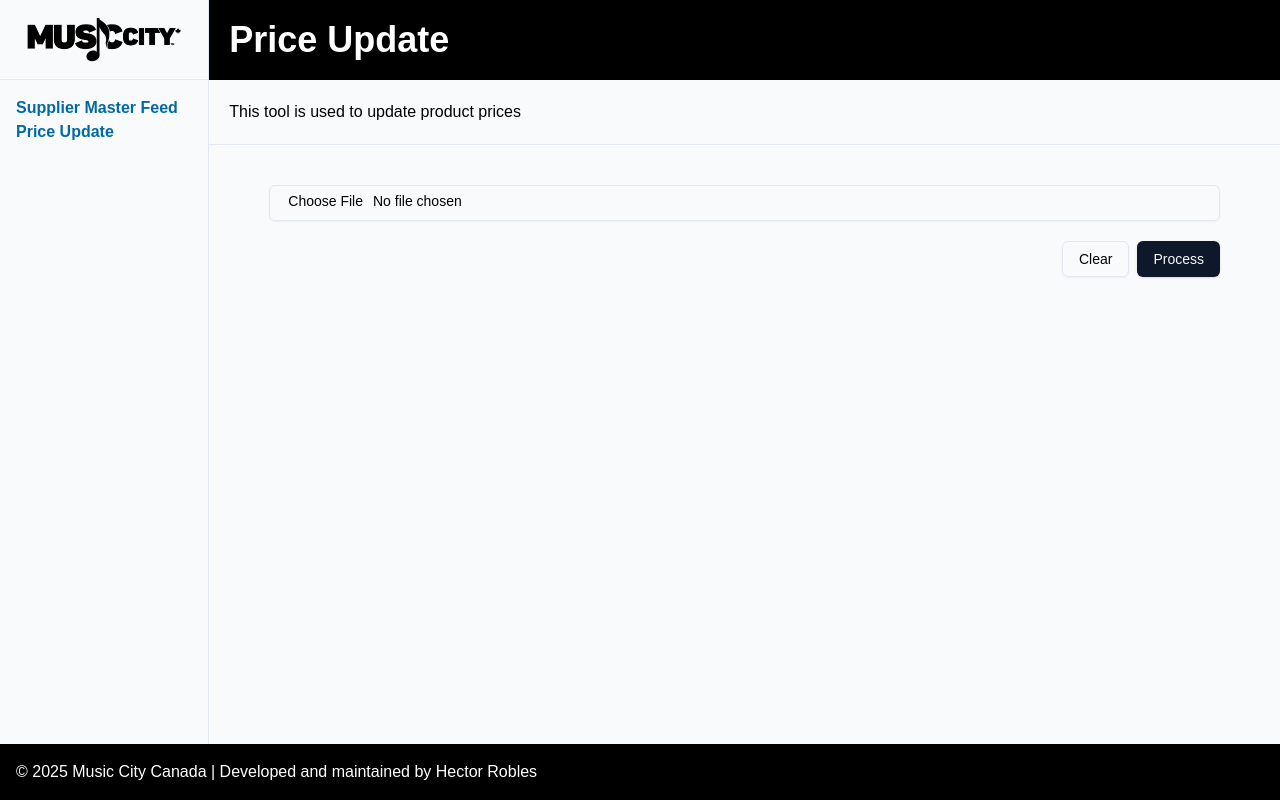
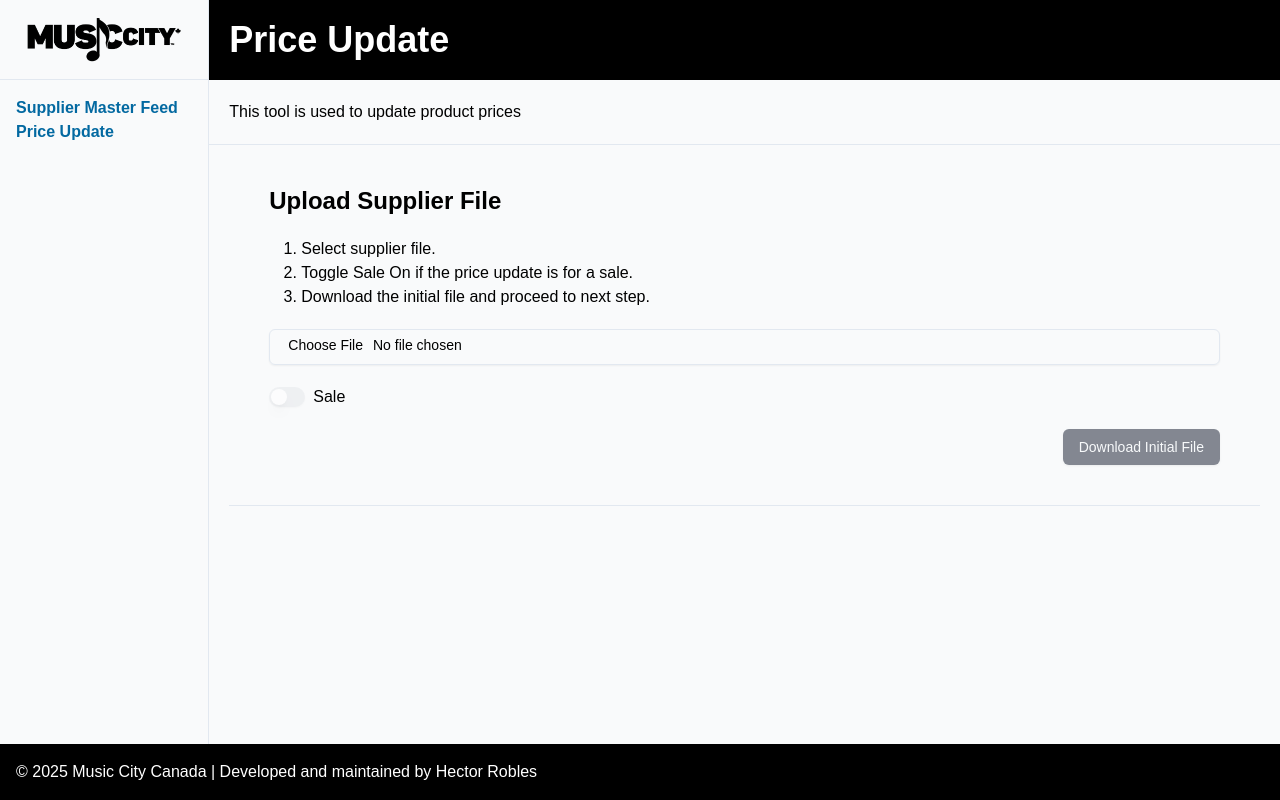
Before and after one commit to htrobles/mcc-tools-next, a Next.js app: page /price-update in a window 1280 px wide. Built offline with nearby package versions, Linux system fonts and the light colour scheme.

Commit message:
add music nomad logic. refactor and include sections

```diff
--- a/package.json
+++ b/package.json
@@ -13,6 +13,7 @@
     "@radix-ui/react-icons": "^1.3.0",
     "@radix-ui/react-select": "^2.1.1",
     "@radix-ui/react-slot": "^1.1.0",
+    "@radix-ui/react-switch": "^1.1.0",
     "@radix-ui/react-toast": "^1.2.1",
     "class-variance-authority": "^0.7.0",
     "clsx": "^2.1.1",
--- a/src/app/layout.tsx
+++ b/src/app/layout.tsx
@@ -4,9 +4,6 @@ import './globals.css';
 import Sidebar from '@/components/Sidebar';
 import moment from 'moment';
 import { Toaster } from '@/components/ui/toaster';
-import { useCallback } from 'react';
-import { useRouter } from 'next/router';
-import PageHeader from '@/components/PageHeader';
 
 const geistSans = localFont({
   src: './fonts/GeistVF.woff',
--- a/src/app/price-update/page.tsx
+++ b/src/app/price-update/page.tsx
@@ -1,114 +1,23 @@
 'use client';
 
 import PageLayout from '@/components/PageLayout';
-import { Button } from '@/components/ui/button';
-import { Input } from '@/components/ui/input';
-import { toast } from '@/hooks/use-toast';
+import PriceUpdateStep1 from '@/components/priceUpdate/PriceUpdateStep1';
 import usePriceUpdateFiles from '@/hooks/usePriceUpdateFiles';
-import { readExcelFile } from '@/utils/fileProcessors';
-import { processError } from '@/utils/helpers';
-import getPriceUpdateHeaders from '@/utils/priceUpdate/getPriceUpdateHeaders';
-import { downloadCSV } from '@/utils/supplyFeed/csvUtils';
-import React, { useCallback, useState } from 'react';
+import React from 'react';
 
 export default function PriceUpdatePage() {
-  const { file, addFile, deleteFile } = usePriceUpdateFiles();
-  const [excludedTopRows, setExcludedTopRows] = useState(0);
-
-  const handleAddFile = (event: React.ChangeEvent<HTMLInputElement>) => {
-    try {
-      const files = Array.from(event.target.files || []);
-      addFile(files[0]);
-    } catch (error) {
-      processError('Error adding file', error);
-    }
-  };
-
-  const handleUpdateExcludedRows = (e: React.ChangeEvent<HTMLInputElement>) => {
-    const value = e.target.value;
-
-    if (value) {
-      setExcludedTopRows(parseInt(value));
-    } else {
-      setExcludedTopRows(0);
-    }
-  };
-
-  const handleProcessFile = useCallback(async () => {
-    if (!file) {
-      toast({
-        variant: 'destructive',
-        title: 'No file found',
-        description: 'Please select a file.',
-      });
-
-      return;
-    }
-
-    const content = (await readExcelFile(file))
-      .slice(excludedTopRows)
-      .filter((row) => row.length);
-    const headers = getPriceUpdateHeaders(content);
-    const columnIndexes = headers?.map(({ index }) => index);
-
-    const rows = content.slice(1).map((row) => {
-      return columnIndexes?.map((i) => row[i]).join(',');
-    });
-
-    const headerRow = headers?.map((header) => header.label).join(',');
-
-    const entries = [headerRow, ...rows].join('\n');
-
-    downloadCSV(entries, 'price-update-test');
-  }, [file, excludedTopRows]);
+  const { file, addFile, isSale, setIsSale, processFile } =
+    usePriceUpdateFiles();
 
   return (
     <PageLayout>
-      <div className="lg:px-10 space-y-5">
-        <Input
-          type="file"
-          placeholder="Select a file"
-          onChange={handleAddFile}
-        />
-        {!!file && (
-          <>
-            {/* <div className="flex space-x-2 items-center">
-              <div>
-                <FileIcon />
-              </div>
-              <div>{file?.name}</div>
-              <div>
-                <X
-                  className="text-destructive hover:text-black transition-colors cursor-pointer"
-                  onClick={deleteFile}
-                />
-              </div>
-            </div> */}
-            <div className="flex gap-x-2 items-center">
-              <label htmlFor="excluded-rows">
-                Number of top rows to exclude:
-              </label>
-              <Input
-                id="excluded-rows"
-                name="excludedRows"
-                type="number"
-                placeholder="Enter a number"
-                value={excludedTopRows}
-                onChange={handleUpdateExcludedRows}
-                min={0}
-                step={1}
-                className="w-40"
-              />
-            </div>
-          </>
-        )}
-        <div className="space-x-2 text-right">
-          <Button variant="outline" onClick={deleteFile}>
-            Clear
-          </Button>
-          <Button onClick={handleProcessFile}>Process</Button>
-        </div>
-      </div>
+      <PriceUpdateStep1
+        file={file}
+        onAddFile={addFile}
+        onProcessFile={processFile}
+        isSale={isSale}
+        onUpdateIsSale={setIsSale}
+      />
     </PageLayout>
   );
 }
--- a/src/components/FileUpload.tsx
+++ b/src/components/FileUpload.tsx
@@ -29,7 +29,7 @@ export default function FileUpload({
         processError('Error adding file.', error);
       }
     },
-    [addFiles]
+    [addFiles, multiple]
   );
 
   const onFileSelect = useCallback(
--- a/src/components/PageHeader.tsx
+++ b/src/components/PageHeader.tsx
@@ -1,7 +1,7 @@
 'use client';
 
 import routes from '@/constants/routes';
-import { usePathname, useRouter } from 'next/navigation';
+import { usePathname } from 'next/navigation';
 import React, { useCallback, useEffect, useState } from 'react';
 
 export default function PageHeader() {
@@ -18,7 +18,7 @@ export default function PageHeader() {
 
   useEffect(() => {
     getPageDetails();
-  }, [path]);
+  }, [getPageDetails, path]);
 
   return (
     <div className="h-[80px] p-5 bg-black">
--- a/src/components/Sidebar.tsx
+++ b/src/components/Sidebar.tsx
@@ -18,7 +18,7 @@ export default function Sidebar() {
       <div className="p-4">
         <ul>
           {routes.map(({ path, title }) => (
-            <li>
+            <li key={path}>
               <a href={path} className="font-semibold">
                 {title}
               </a>
--- /dev/null
+++ b/src/components/priceUpdate/PriceUpdateStep1.tsx
@@ -0,0 +1,53 @@
+import React, { ChangeEventHandler } from 'react';
+import { Input } from '../ui/input';
+import { Switch } from '../ui/switch';
+import { Button } from '../ui/button';
+import { FileObj } from '@/types/fileTypes';
+
+interface PriceUpdateStep1Props {
+  onAddFile: ChangeEventHandler<HTMLInputElement>;
+  file: FileObj | null | undefined;
+  onProcessFile: () => void;
+  isSale: boolean;
+  onUpdateIsSale: (value: boolean) => void;
+}
+
+export default function PriceUpdateStep1({
+  file,
+  onAddFile,
+  onProcessFile,
+  isSale,
+  onUpdateIsSale,
+}: PriceUpdateStep1Props) {
+  return (
+    <div className="lg:px-10 space-y-5 border-b pb-10">
+      <h3>Upload Supplier File</h3>
+      <ol className="list-decimal ml-8">
+        <li>Select supplier file.</li>
+        <li>Toggle Sale On if the price update is for a sale.</li>
+        <li>Download the initial file and proceed to next step.</li>
+      </ol>
+      <Input
+        type="file"
+        placeholder="Select a file"
+        onChange={onAddFile}
+        className="cursor-pointer"
+      />
+      <div className="flex items-center">
+        <Switch
+          id="is-sale"
+          disabled={!file}
+          checked={isSale}
+          onCheckedChange={onUpdateIsSale}
+          className="mr-2"
+        />
+        <label htmlFor="is-sale">Sale</label>
+      </div>
+      <div className="space-x-2 text-right">
+        <Button onClick={onProcessFile} disabled={!file}>
+          Download Initial File
+        </Button>
+      </div>
+    </div>
+  );
+}
--- /dev/null
+++ b/src/components/ui/switch.tsx
@@ -0,0 +1,29 @@
+'use client';
+
+import * as React from 'react';
+import * as SwitchPrimitives from '@radix-ui/react-switch';
+
+import { cn } from '@/lib/utils';
+
+const Switch = React.forwardRef<
+  React.ElementRef<typeof SwitchPrimitives.Root>,
+  React.ComponentPropsWithoutRef<typeof SwitchPrimitives.Root>
+>(({ className, ...props }, ref) => (
+  <SwitchPrimitives.Root
+    className={cn(
+      'peer inline-flex h-5 w-9 shrink-0 cursor-pointer items-center rounded-full border-2 border-transparent shadow-sm transition-colors focus-visible:outline-none focus-visible:ring-2 focus-visible:ring-ring focus-visible:ring-offset-2 focus-visible:ring-offset-background disabled:cursor-not-allowed disabled:opacity-50 data-[state=checked]:bg-primary data-[state=unchecked]:bg-gray-200',
+      className
+    )}
+    {...props}
+    ref={ref}
+  >
+    <SwitchPrimitives.Thumb
+      className={cn(
+        'pointer-events-none block h-4 w-4 rounded-full bg-white shadow-lg ring-0 transition-transform data-[state=checked]:translate-x-4 data-[state=unchecked]:translate-x-0'
+      )}
+    />
+  </SwitchPrimitives.Root>
+));
+Switch.displayName = SwitchPrimitives.Root.displayName;
+
+export { Switch };
--- a/src/constants/routes.ts
+++ b/src/constants/routes.ts
@@ -1,4 +1,4 @@
-export default [
+const routes = [
   {
     key: 'supplier-master-feed',
     path: '/supplier-master-feed',
@@ -13,3 +13,5 @@ export default [
     description: 'This tool is used to update product prices',
   },
 ];
+
+export default routes;
--- a/src/hooks/usePriceUpdateFiles.tsx
+++ b/src/hooks/usePriceUpdateFiles.tsx
@@ -2,9 +2,26 @@
 
 import { FileObj } from '@/types/fileTypes';
 import { useCallback, useState } from 'react';
+import { toast } from './use-toast';
+import { readExcelFile } from '@/utils/fileProcessors';
+import getPriceUpdateHeaders, {
+  validHeaders,
+} from '@/utils/priceUpdate/getPriceUpdateHeaders';
+import { downloadCSV } from '@/utils/supplyFeed/csvUtils';
+import { processError } from '@/utils/helpers';
 
 export default function usePriceUpdateFiles() {
   const [file, setFile] = useState<FileObj | null>();
+  const [isSale, setIsSale] = useState(false);
+
+  const addFile = (event: React.ChangeEvent<HTMLInputElement>) => {
+    try {
+      const files = Array.from(event.target.files || []);
+      setFile(files[0]);
+    } catch (error) {
+      processError('Error adding file', error);
+    }
+  };
 
   const deleteFile = () => {
     setFile(null);
@@ -21,5 +38,64 @@ export default function usePriceUpdateFiles() {
   //     setFiles(newFiles);
   //   };
 
-  return { file, addFile: setFile, deleteFile };
+  const processFile = useCallback(async () => {
+    if (!file) {
+      toast({
+        variant: 'destructive',
+        title: 'No file found',
+        description: 'Please select a file.',
+      });
+
+      return;
+    }
+
+    const processedFile = await readExcelFile(file);
+
+    const headerRowIndex = processedFile.findIndex((r) =>
+      r.find((value) => validHeaders[0].values.includes(value))
+    );
+
+    const content = processedFile
+      .slice(headerRowIndex)
+      .filter((row) => row.length);
+
+    console.log(content);
+
+    const headers = getPriceUpdateHeaders(content);
+
+    console.log({ headers });
+    const columnIndexes = headers?.map(({ index }) => index);
+
+    const rows = content.slice(1).map((row) => {
+      const output = columnIndexes?.map((i) => {
+        const cell = row[i];
+
+        if (isNaN(parseFloat(cell))) {
+          return row[i];
+        } else {
+          return parseFloat(cell).toFixed(2);
+        }
+      });
+
+      if (isSale) {
+        output.push('on-sale');
+      }
+
+      return output.join(',');
+    });
+
+    const headerRowColumns = headers?.map((header) => header.label);
+
+    if (isSale) {
+      headerRowColumns.push('Add Tags');
+    }
+
+    const headerRow = headerRowColumns.join(',');
+
+    const entries = [headerRow, ...rows].join('\n');
+
+    downloadCSV(entries, 'price-update-test');
+  }, [file, isSale]);
+
+  return { file, addFile, deleteFile, isSale, setIsSale, processFile };
 }
--- a/src/utils/fileProcessors.ts
+++ b/src/utils/fileProcessors.ts
@@ -61,7 +61,10 @@ export const readExcelFile = (
       sheetIndexes.forEach((sheetIndex, i) => {
         const sheetName = workbook.SheetNames[sheetIndex];
         const worksheet = workbook.Sheets[sheetName];
-        let jsonData = XLSX.utils.sheet_to_json(worksheet, { header: 1 });
+        let jsonData = XLSX.utils.sheet_to_json(worksheet, {
+          header: 1,
+          rawNumbers: true,
+        });
 
         if (i !== 0) {
           jsonData = jsonData.slice(1);
```
Also changed, not shown: src/utils/priceUpdate/getPriceUpdateHeaders.ts (+35 -18 lines), 1 other file (tests, documents, lock files or other folders).
